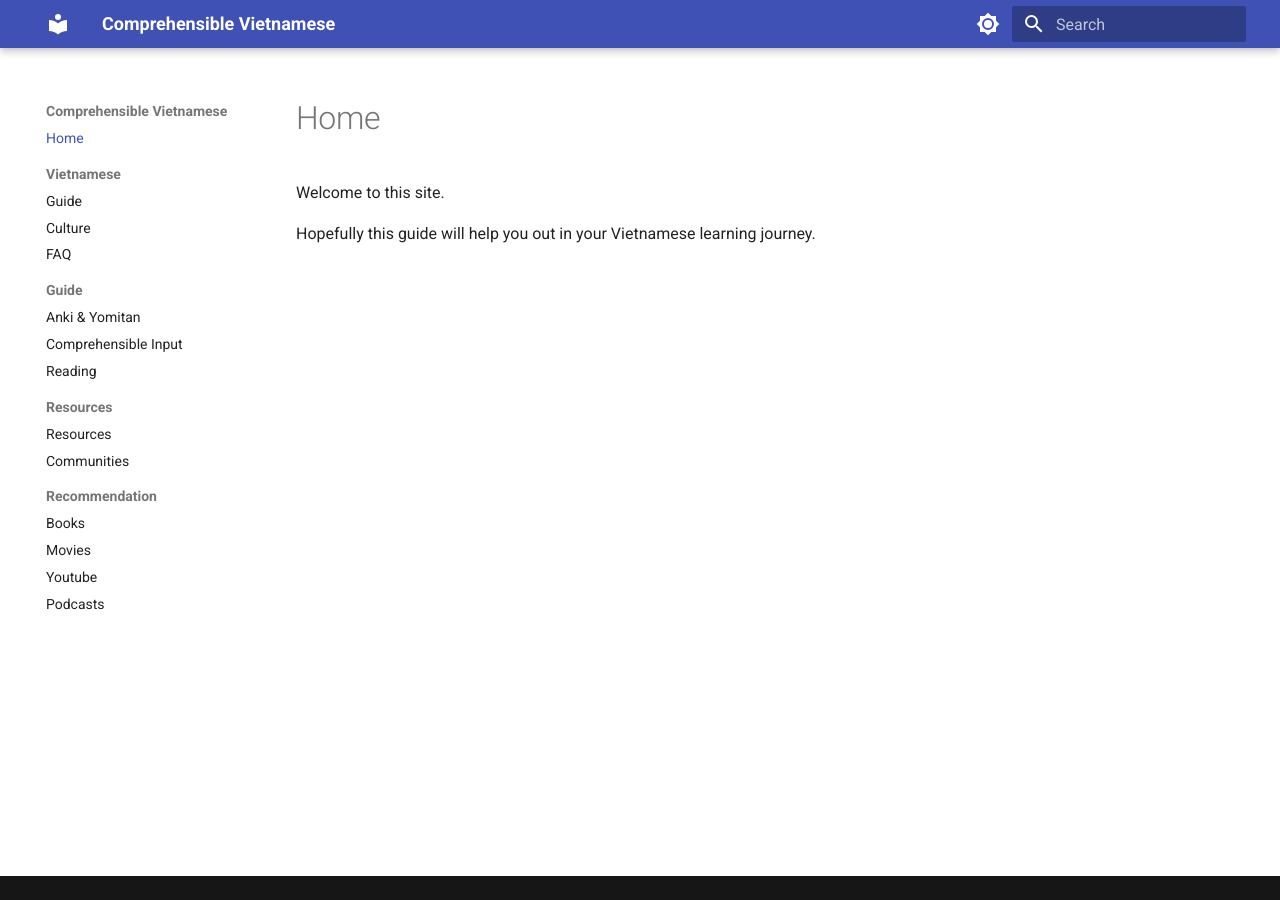
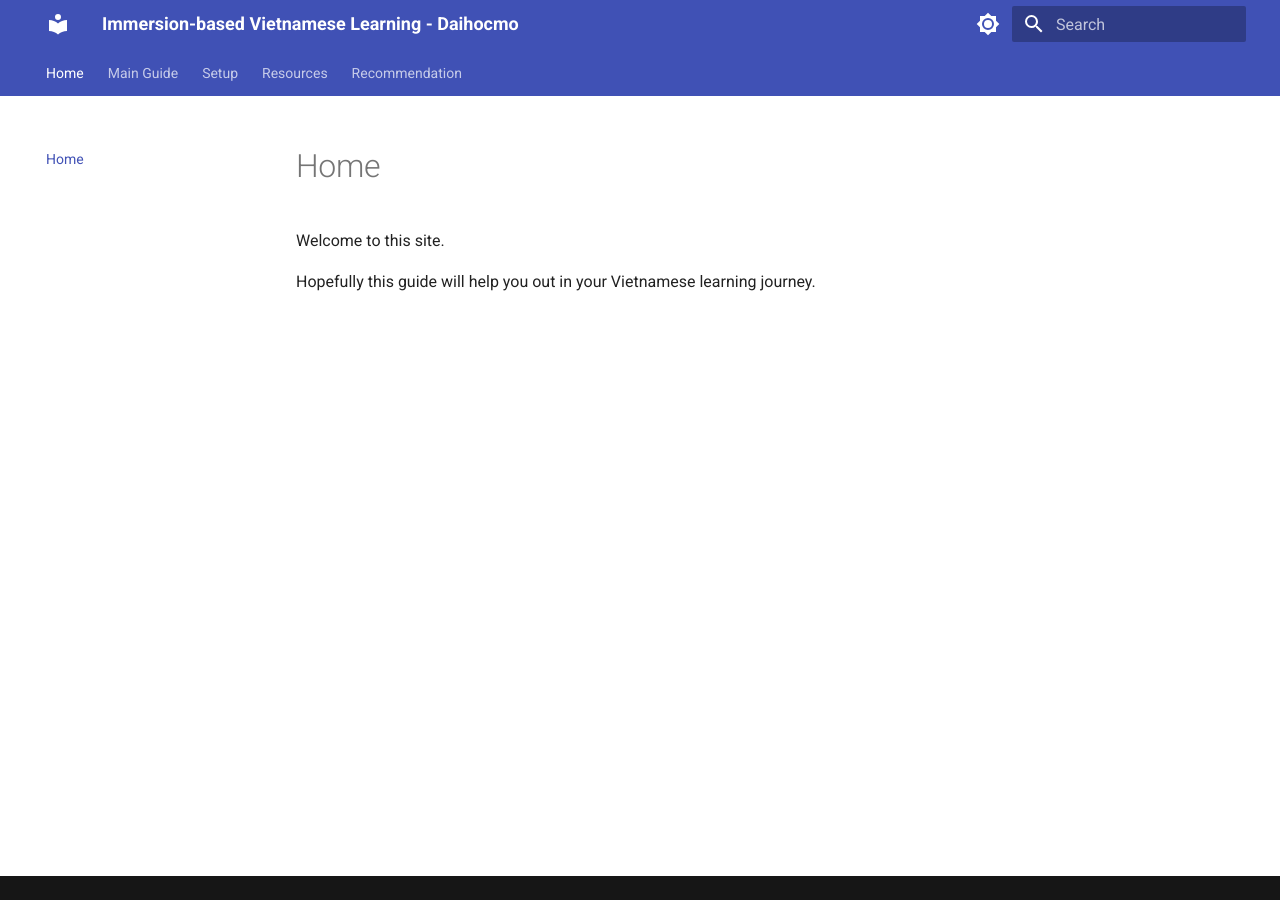
Before and after one commit to daihocmo/learn-vietnamese, an MkDocs documentation site: the page built from docs/index.md, in a window 1280 px wide. Built offline with MkDocs 1.6.1 and Material for MkDocs 9.7.7, drawn with Linux system fonts in a browser that asks for light colours.

Commit message:
modified the page structure

```diff
--- a/mkdocs.yml
+++ b/mkdocs.yml
@@ -1,4 +1,4 @@
-site_name: Comprehensible Vietnamese
+site_name: Immersion-based Vietnamese Learning - Daihocmo
 site_description: Guide to self-learning Vietnamese through Comprehensible Input and Mass Immersion.
 site_author: onlyduyy
 theme:
@@ -10,11 +10,11 @@ theme:
 
 nav:
   - Home: 'index.md'
-  - 'Vietnamese':
+  - 'Main Guide':
     - 'Guide': 'guide.md'
     - 'Culture': 'viet-culture.md'
     - 'FAQ': 'viet-faq.md'
-  - 'Guide':
+  - 'Setup':
     - 'Anki & Yomitan': 'tools.md'
     - 'Comprehensible Input': 'input.md'
     - 'Reading': 'reading-guide.md'
@@ -48,7 +48,7 @@ theme:
         name: Switch to light mode
   features:
     - navigation.instant
-    - navigation.sections
+    - navigation.tabs
     - search.suggest
     - search.highlighting
     - search.share
```
Also changed, not shown: docs/guide.md (+0 -1 lines).
